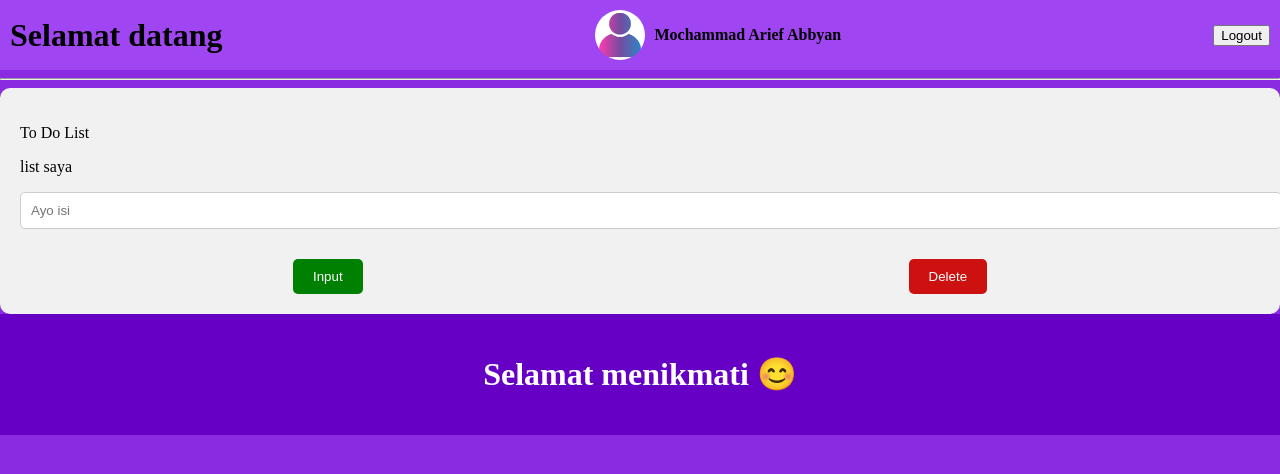
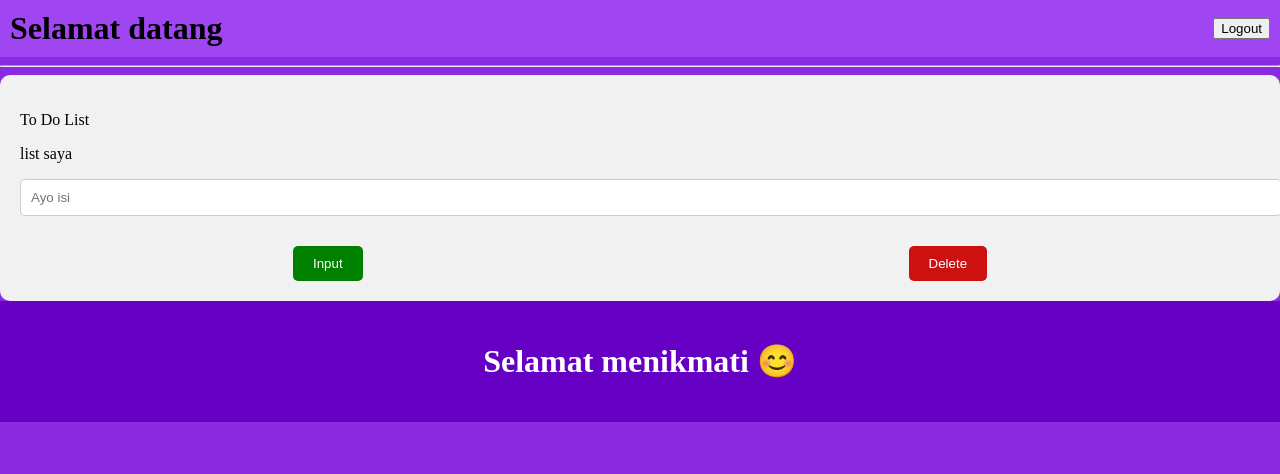
Before and after one commit to RaizelArief/Arief-To-Do-List, a plain HTML site: page index.html in a window 1280 px wide. Drawn offline with Linux system fonts and the light colour scheme.

Commit message:
Update index.html

```diff
--- a/index.html
+++ b/index.html
@@ -14,12 +14,6 @@
             <div class="tulisan">
                 <h1>Selamat datang</h1>
             </div>
-
-            <div class="gambar">
-                <img src="profile.png" alt="">
-                <p>Mochammad Arief Abbyan</p>
-            </div>
-
             <button id="logout-button">
                 Logout
             </button>
@@ -78,6 +72,7 @@
 
 
         document.addEventListener("DOMContentLoaded", function () {
+            const username = document.getElementById("username");
             // Fungsi untuk menangani penghapusan item dari daftar
             document.querySelector(".delete").addEventListener("click", function () {
                 var list = document.querySelector(".op");
```
